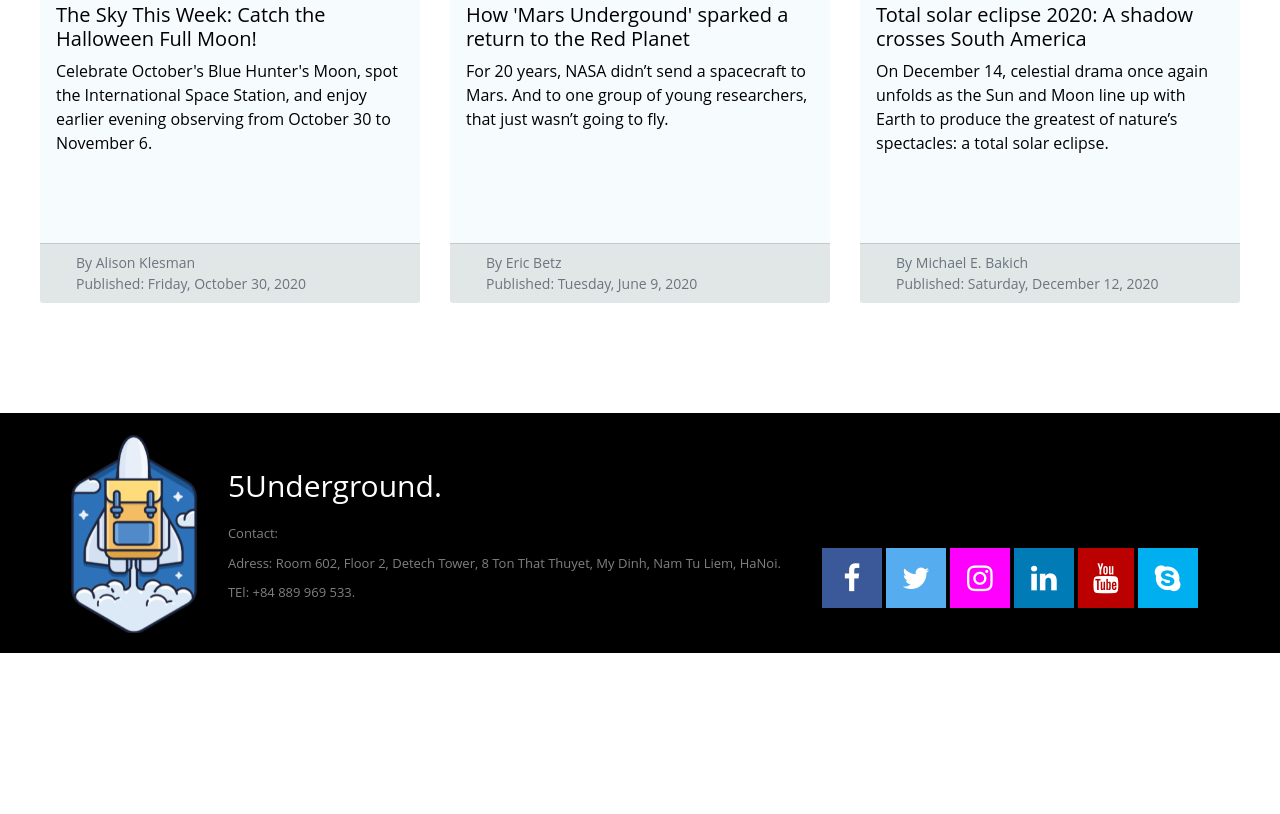
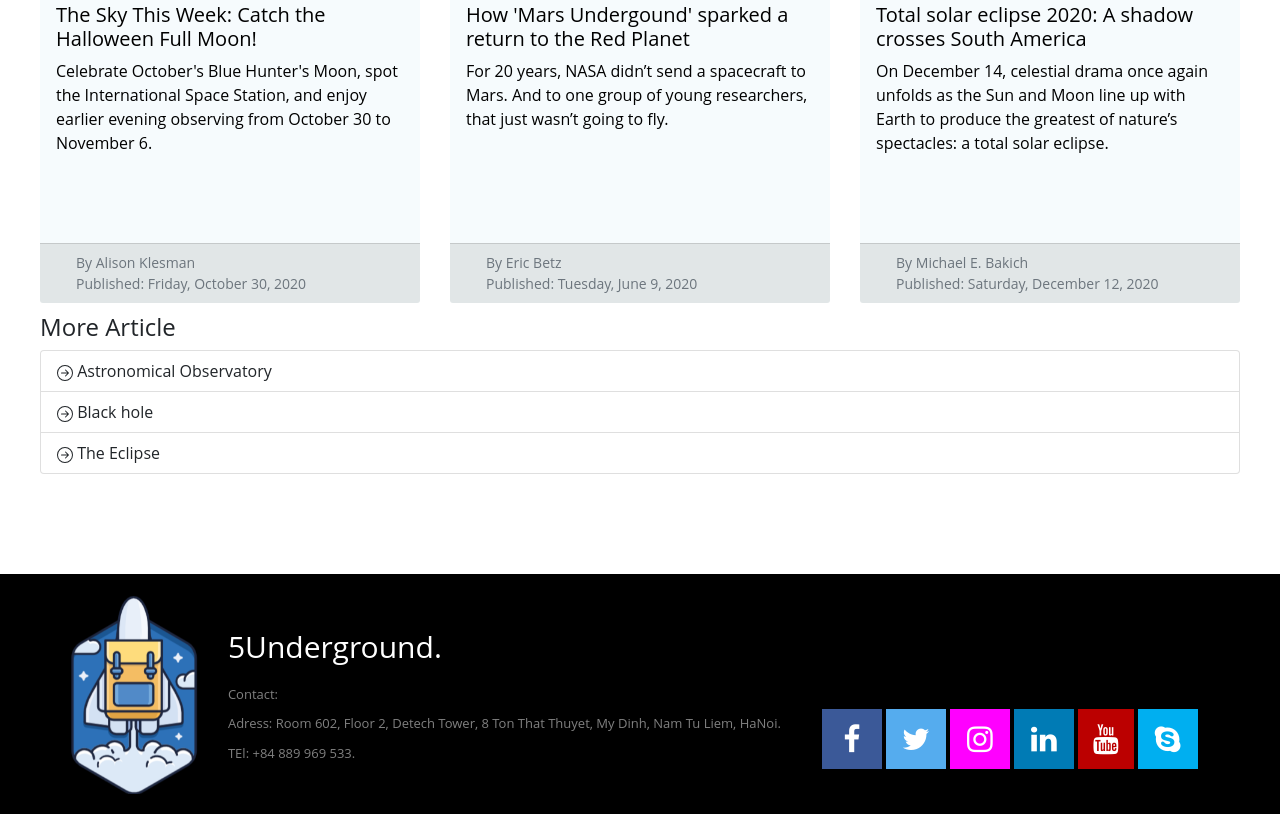
Before and after one commit to tranduong12893/Eproject-5underground-Website-astronomy, a plain HTML site: page index.html in a window 1280 px wide. Shown: the part 2956-3770 px from the top of the page. Before the commit the page ends 3609 px from the top, so only its background shows below. Drawn offline with nearby package versions, Linux system fonts and the light colour scheme.

Commit message:
update 29/03

```diff
--- a/index.html
+++ b/index.html
@@ -252,6 +252,26 @@
                     </div>
                 </div>
             </div>
+            <div class="more-article" style="width: 100%">
+                <h4><span>More Article</span></h4>
+                <div class="list-group">
+                    <a href="astronomical%20observatory.html" class="list-group-item list-group-item-action" aria-current="true">
+                        <svg xmlns="http://www.w3.org/2000/svg" width="16" height="16" fill="currentColor" class="bi bi-arrow-right-circle" viewBox="0 0 16 16">
+                            <path fill-rule="evenodd" d="M1 8a7 7 0 1 0 14 0A7 7 0 0 0 1 8zm15 0A8 8 0 1 1 0 8a8 8 0 0 1 16 0zM4.5 7.5a.5.5 0 0 0 0 1h5.793l-2.147 2.146a.5.5 0 0 0 .708.708l3-3a.5.5 0 0 0 0-.708l-3-3a.5.5 0 1 0-.708.708L10.293 7.5H4.5z"/>
+                        </svg>  Astronomical Observatory
+                    </a>
+                    <a href="Black-hole.html" class="list-group-item list-group-item-action">
+                        <svg xmlns="http://www.w3.org/2000/svg" width="16" height="16" fill="currentColor" class="bi bi-arrow-right-circle" viewBox="0 0 16 16">
+                            <path fill-rule="evenodd" d="M1 8a7 7 0 1 0 14 0A7 7 0 0 0 1 8zm15 0A8 8 0 1 1 0 8a8 8 0 0 1 16 0zM4.5 7.5a.5.5 0 0 0 0 1h5.793l-2.147 2.146a.5.5 0 0 0 .708.708l3-3a.5.5 0 0 0 0-.708l-3-3a.5.5 0 1 0-.708.708L10.293 7.5H4.5z"/>
+                        </svg>  Black hole
+                    </a>
+                    <a href="The-Eclipse.html" class="list-group-item list-group-item-action">
+                        <svg xmlns="http://www.w3.org/2000/svg" width="16" height="16" fill="currentColor" class="bi bi-arrow-right-circle" viewBox="0 0 16 16">
+                            <path fill-rule="evenodd" d="M1 8a7 7 0 1 0 14 0A7 7 0 0 0 1 8zm15 0A8 8 0 1 1 0 8a8 8 0 0 1 16 0zM4.5 7.5a.5.5 0 0 0 0 1h5.793l-2.147 2.146a.5.5 0 0 0 .708.708l3-3a.5.5 0 0 0 0-.708l-3-3a.5.5 0 1 0-.708.708L10.293 7.5H4.5z"/>
+                        </svg>  The Eclipse
+                    </a>
+                </div>
+            </div>
         </div>
     </div>
     <!--Back to top-->
```
Also changed, not shown: Contact.html (+1 -1 lines).
